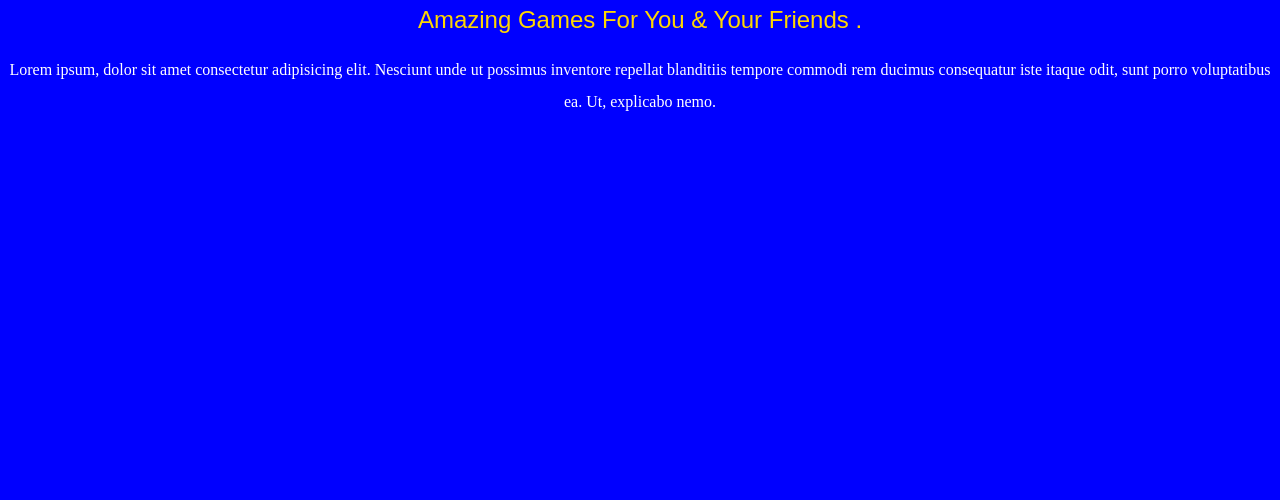
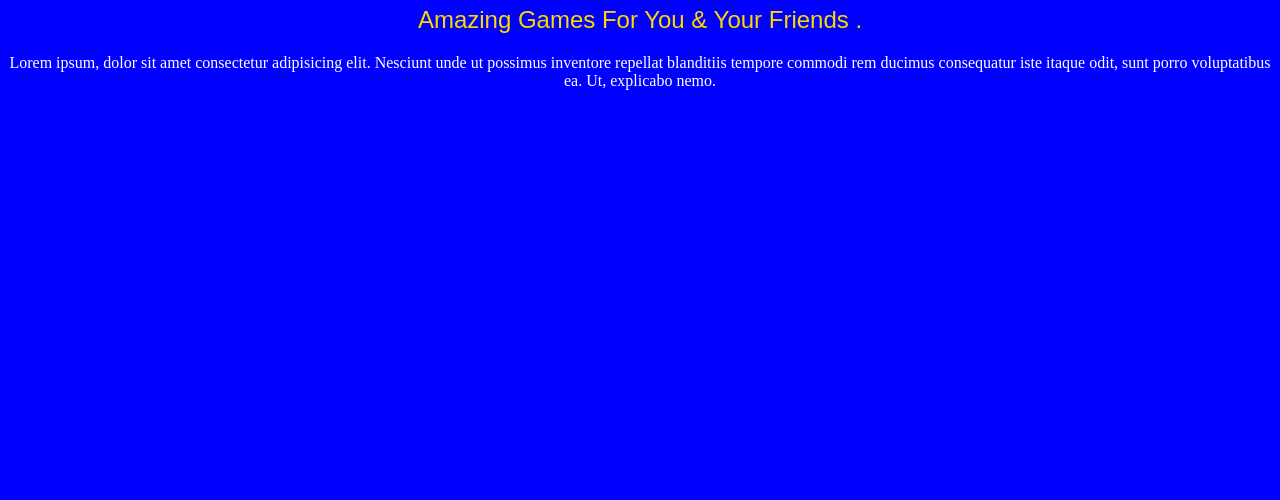
Before and after one commit to Toulouse6/Games, a plain HTML site: page index.html in a window 1280 px wide. Shown: the part 300-800 px from the top of the page. Drawn offline with Linux system fonts and the light colour scheme.

Commit message:
second version

```diff
--- a/style.css
+++ b/style.css
@@ -19,7 +19,3 @@ p {
     color: white;
     text-align: center;
 }
-
-.phar {
-    line-height: 2;
-}
```
